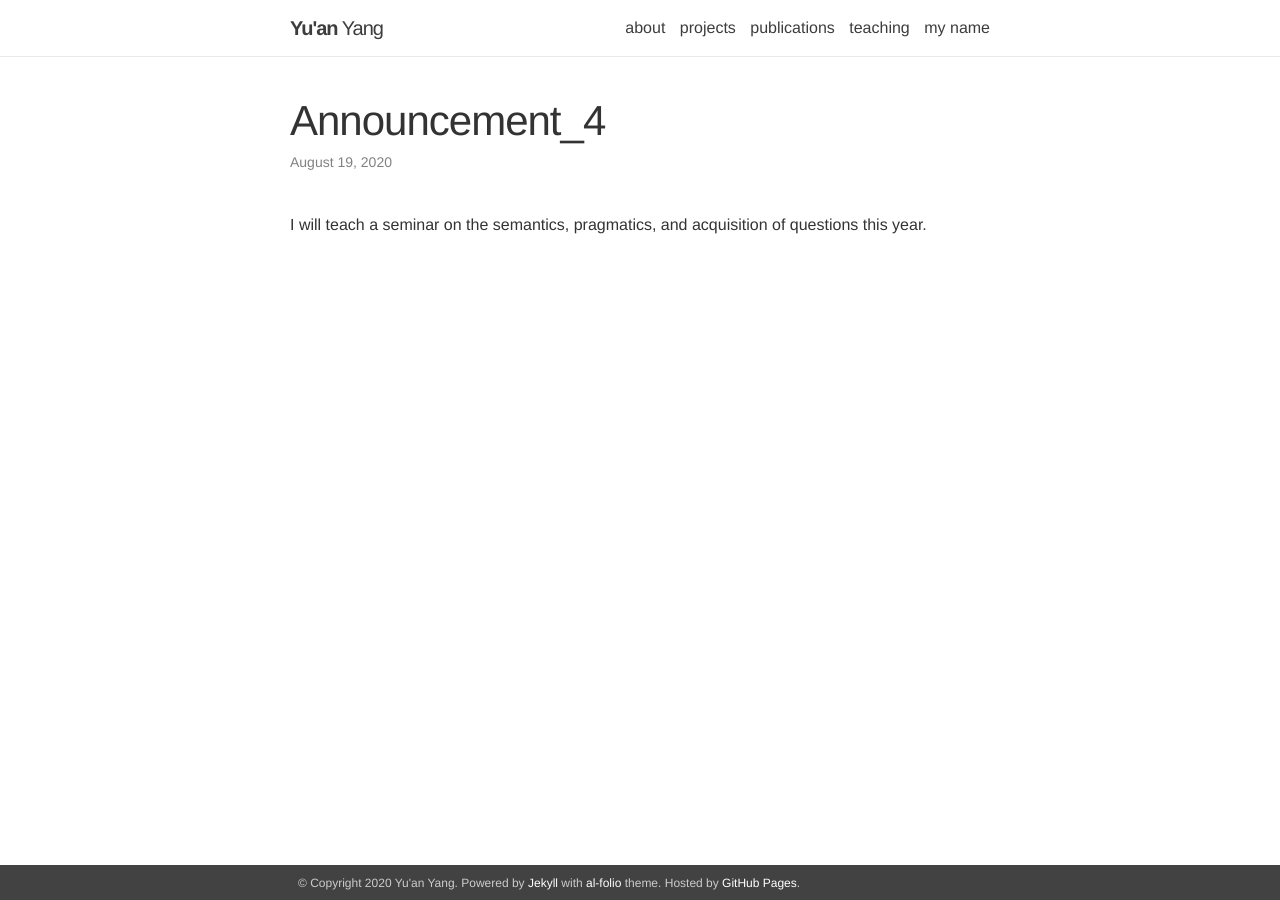
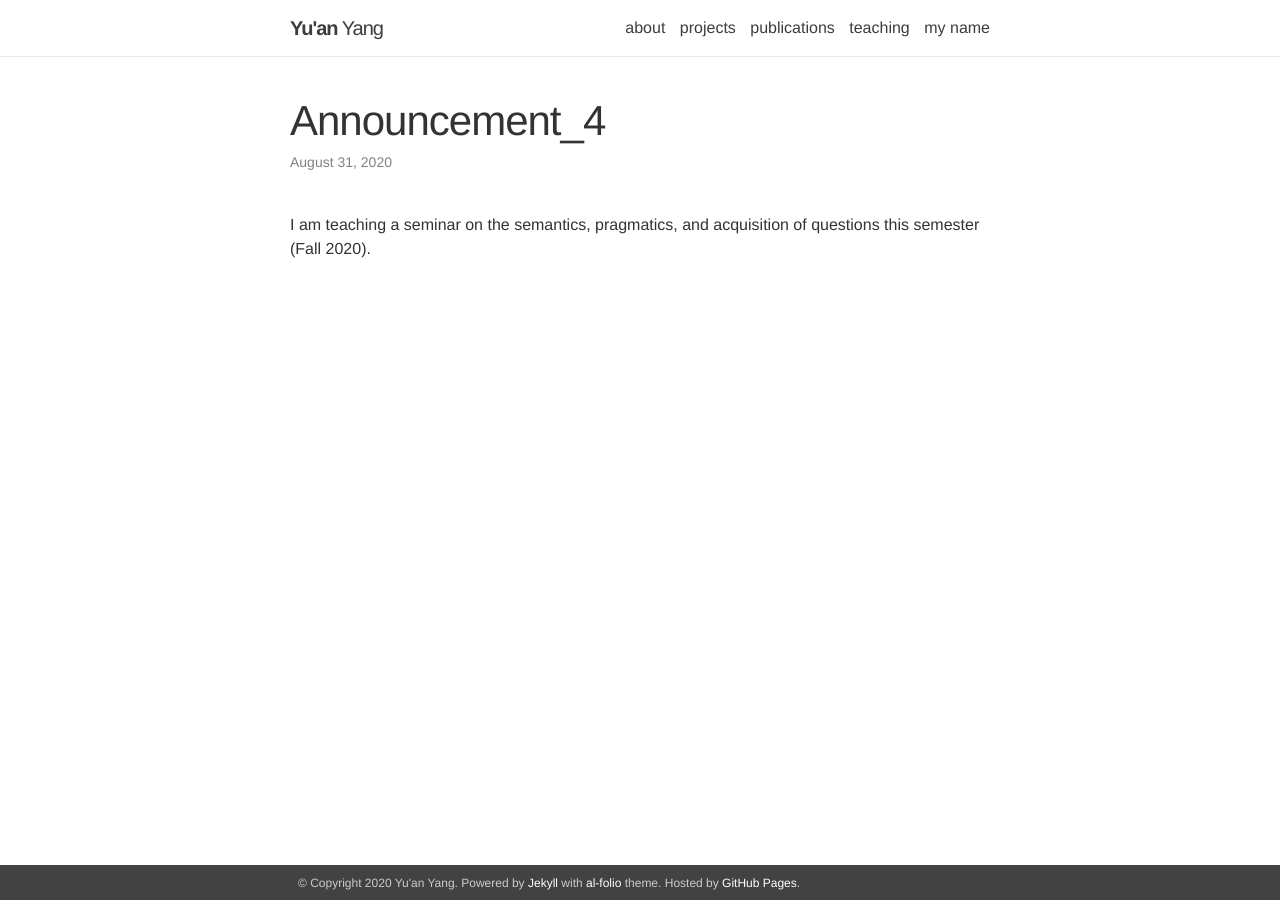
Before and after one commit to Yu-an/yu-an.github.io, a Jekyll site: the page built from _news/announcement_4.md, in a window 1280 px wide. Built offline with Jekyll 4.4.1, drawn with Linux system fonts in a browser that asks for light colours.

Commit message:
update the news

```diff
--- a/_news/announcement_4.md
+++ b/_news/announcement_4.md
@@ -1,7 +1,7 @@
 ---
 layout: post
-date: 2020-Aug-19 07:59:00-0400
+date: 2020-Aug-31 07:59:00-0400
 inline: true
 ---
 
-I will teach a seminar on the semantics, pragmatics, and acquisition of questions this year.
+I am teaching a seminar on the semantics, pragmatics, and acquisition of questions this semester (Fall 2020).
```
Also changed, not shown: _news/announcement_1.md (+2 -2 lines), _news/announcement_2.md (+1 -1 lines), _news/announcement_3.md (+2 -2 lines).
